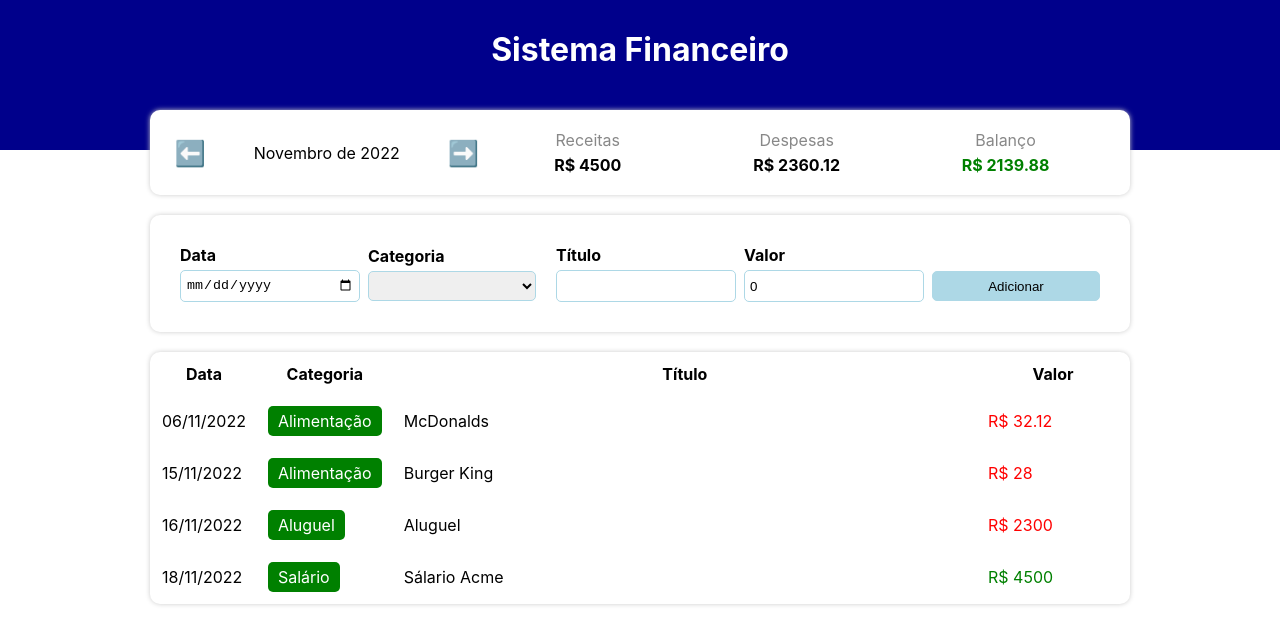
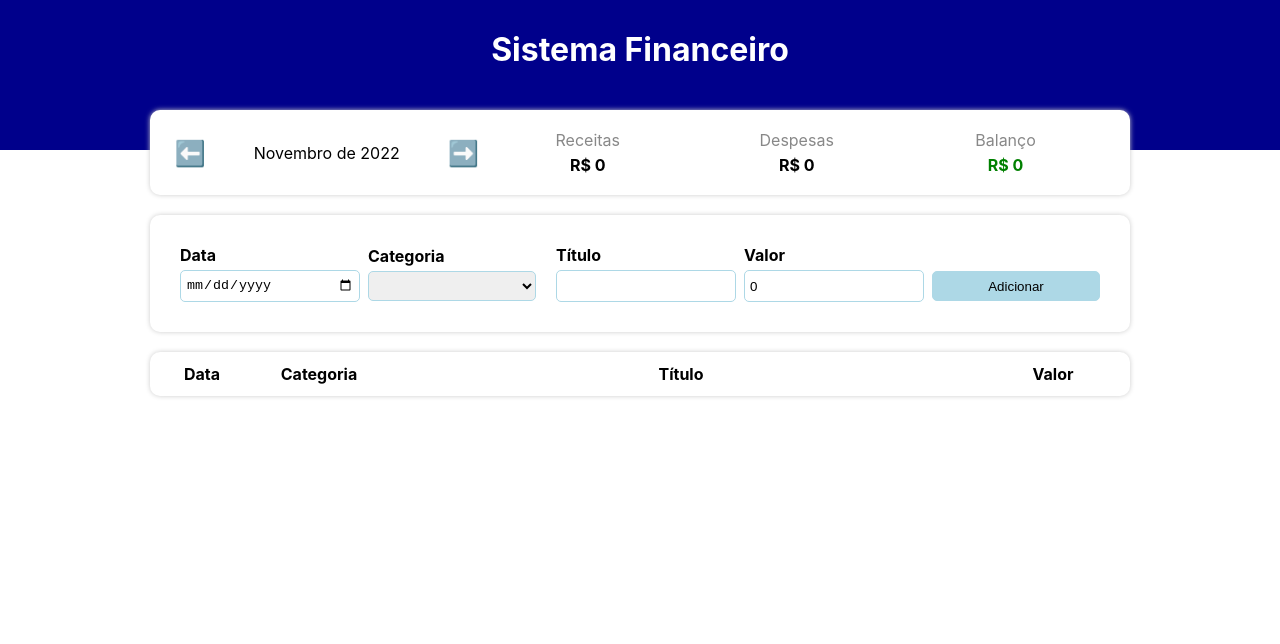
Before and after one commit to programadoreduardo/finance_system_react_ts, a React (Create React App) app: page / in a window 1280 px wide. Shown: the top 644 px of the page. Built offline with nearby package versions, Linux system fonts and the light colour scheme.

Commit message:
exclusion of standard items

```diff
--- a/src/data/categories.ts
+++ b/src/data/categories.ts
@@ -2,6 +2,8 @@ import { Category } from "./types/Category"
 
 export const categories: Category = {
     food: { title: 'Alimentação', color: 'blue', expense: true },
+    several: { title: 'Diversos', color: 'red', expense: true },
     rent: { title: 'Aluguel', color: 'brown', expense: true },
-    salary: { title: 'Salário', color: 'green', expense: false }
+    salary: { title: 'Salário', color: 'green', expense: false },
+    yield: { title: 'Rendimentos', color: 'green', expense: false },
 }
--- a/src/data/items.ts
+++ b/src/data/items.ts
@@ -1,8 +1,4 @@
 import { Item } from "./types/Item"
 
 export const items: Item[] = [
-    { date: new Date (2022, 10, 6), category: 'food', title: 'McDonalds', value: 32.12 },
-    { date: new Date (2022, 10, 15), category: 'food', title: 'Burger King', value: 28 },
-    { date: new Date (2022, 10, 16), category: 'rent', title: 'Aluguel', value: 2300 },
-    { date: new Date (2022, 10, 18), category: 'salary', title: 'Sálario Acme', value: 4500 },
-];
+ ];
```
Also changed, not shown: src/logo.svg (deleted).
